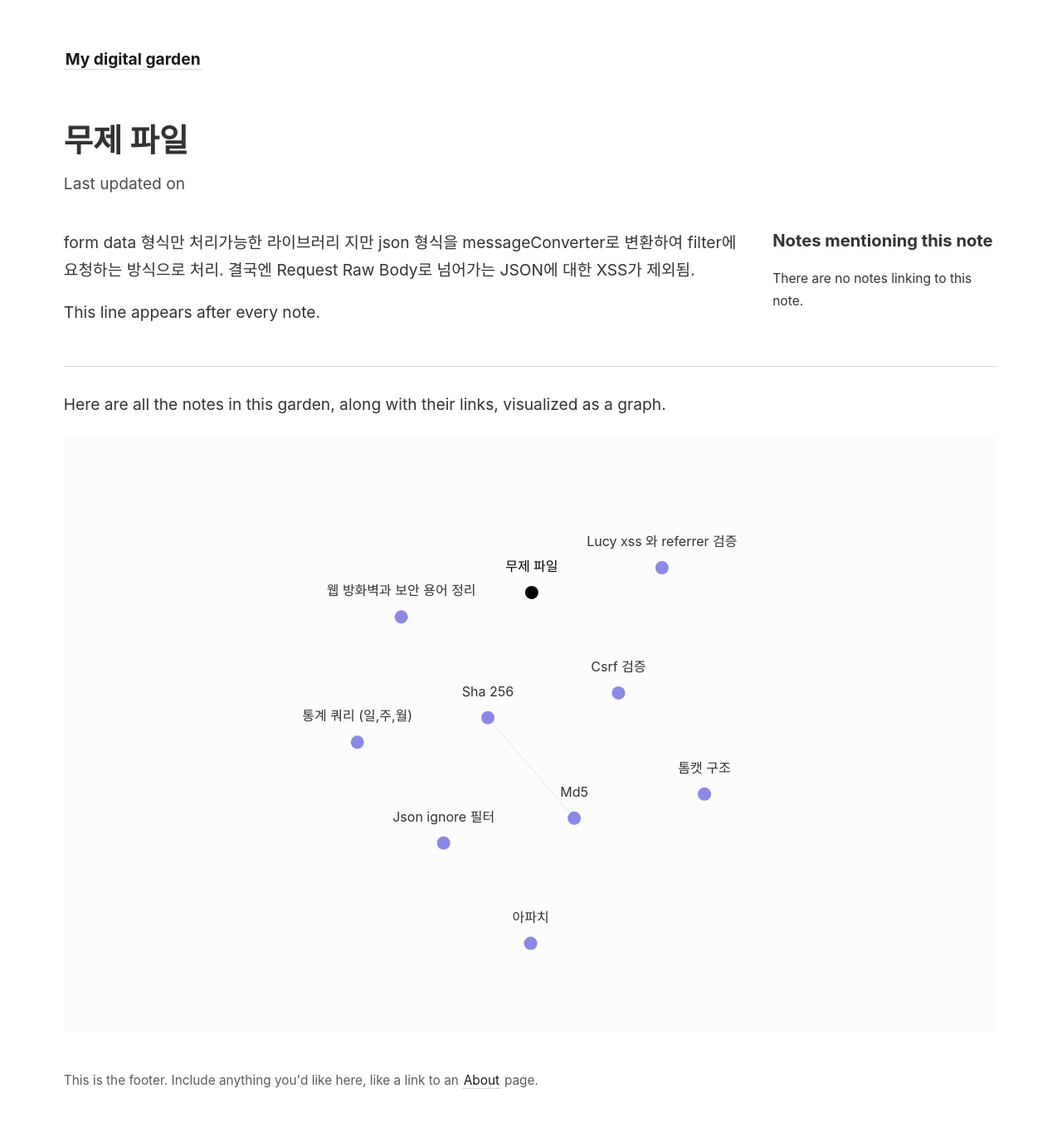
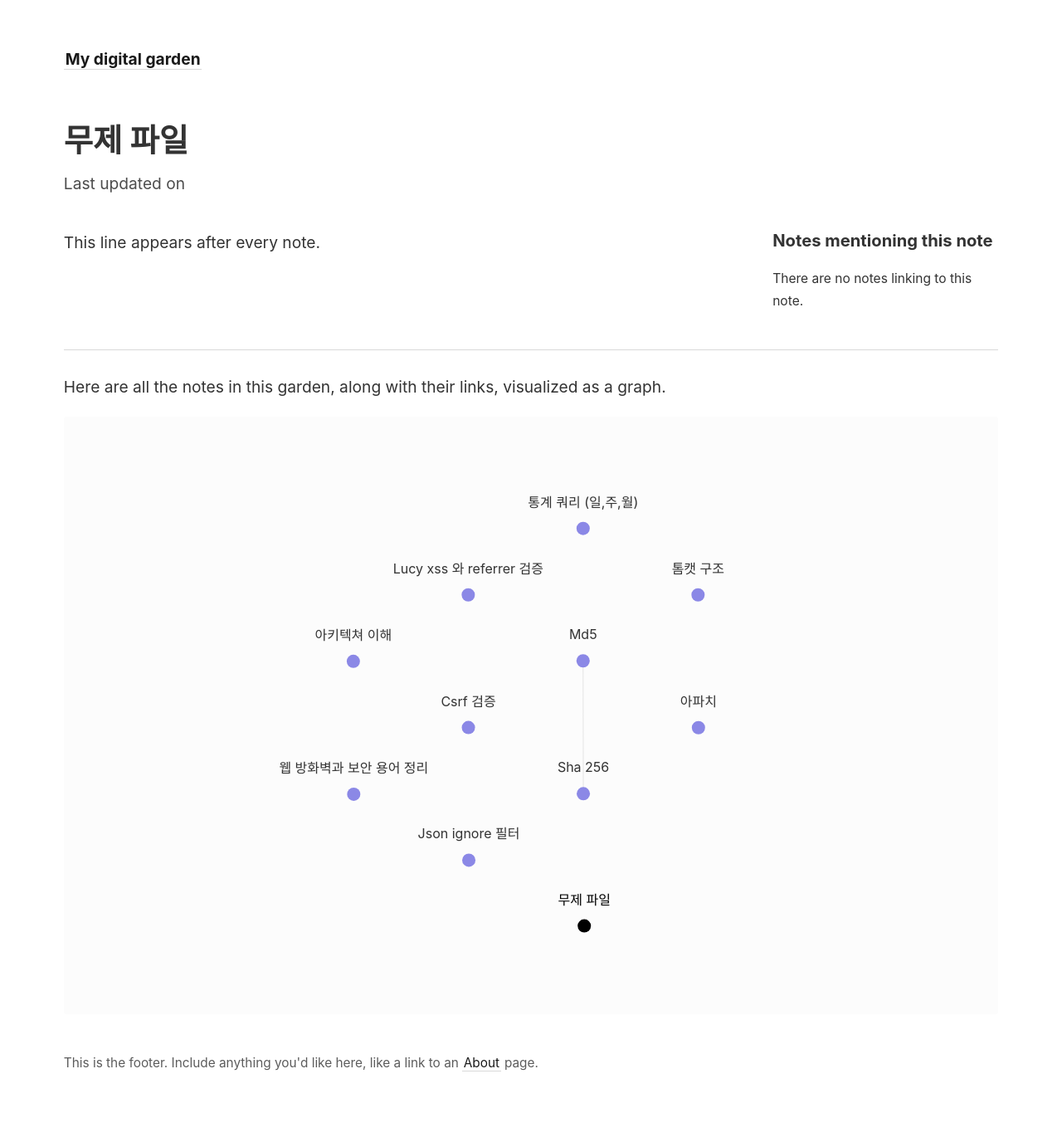
Before and after one commit to sihyun99/sihyun_Obsidian, a Jekyll site: the page built from _notes/무제 파일.md, in a window 1280 px wide. Shown: the whole page at 83% size. Built offline with Jekyll 4.4.1, drawn with Linux system fonts in a browser that asks for light colours; after the commit the page ends 1361 px from its top, so only the background shows below that.

Commit message:
2023-12-06 15:48 :자동 커밋

```diff
--- a/_notes/DS-MOVE 2차 개발 메모/무제 파일.md
+++ /dev/null
@@ -1,3 +0,0 @@
-form data 형식만 처리가능한 라이브러리 지만 json 형식을 messageConverter로 변환하여 filter에 요청하는 방식으로 처리.
-결국엔
-Request Raw Body로 넘어가는 JSON에 대한 XSS가 제외됨.
```
Also changed, not shown: _notes/인프라/AWS/아키텍쳐 이해.md (added, +32 -0 lines), _notes/인프라/아파치.md (+1 -1 lines), _notes/1.png (added), _notes/DS-MOVE 2차 개발 메모/통계 쿼리 (일,주,월).md (renamed from _notes/통계 쿼리 (일,주,월).md), _notes/Pasted image 20231206153405.png (added), _notes/Pasted image 20231206153412.png (added), _notes/무제 파일.md (added), _notes/인프라/화면 캡처 2023-09-13 175215.png (renamed from _notes/DS-MOVE 2차 개발 메모/화면 캡처 2023-09-13 175215.png).
